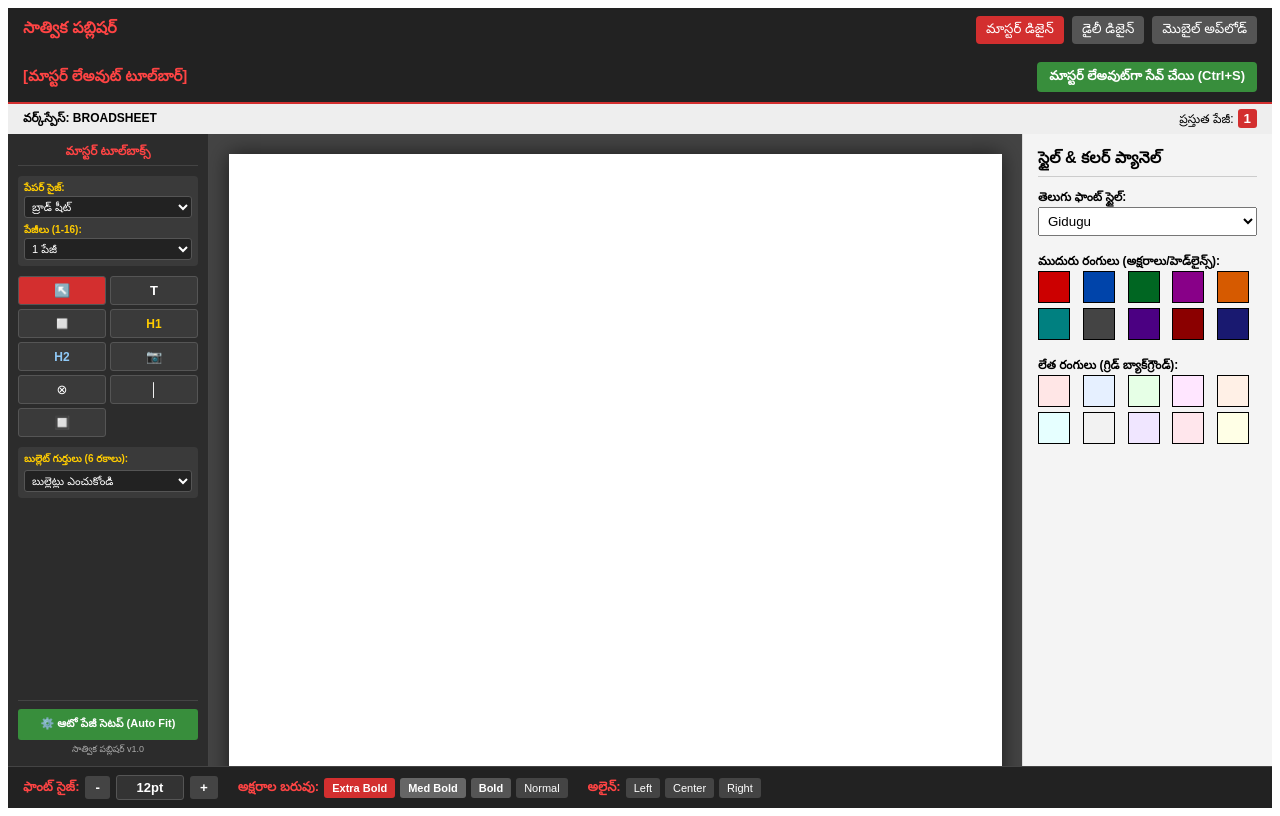
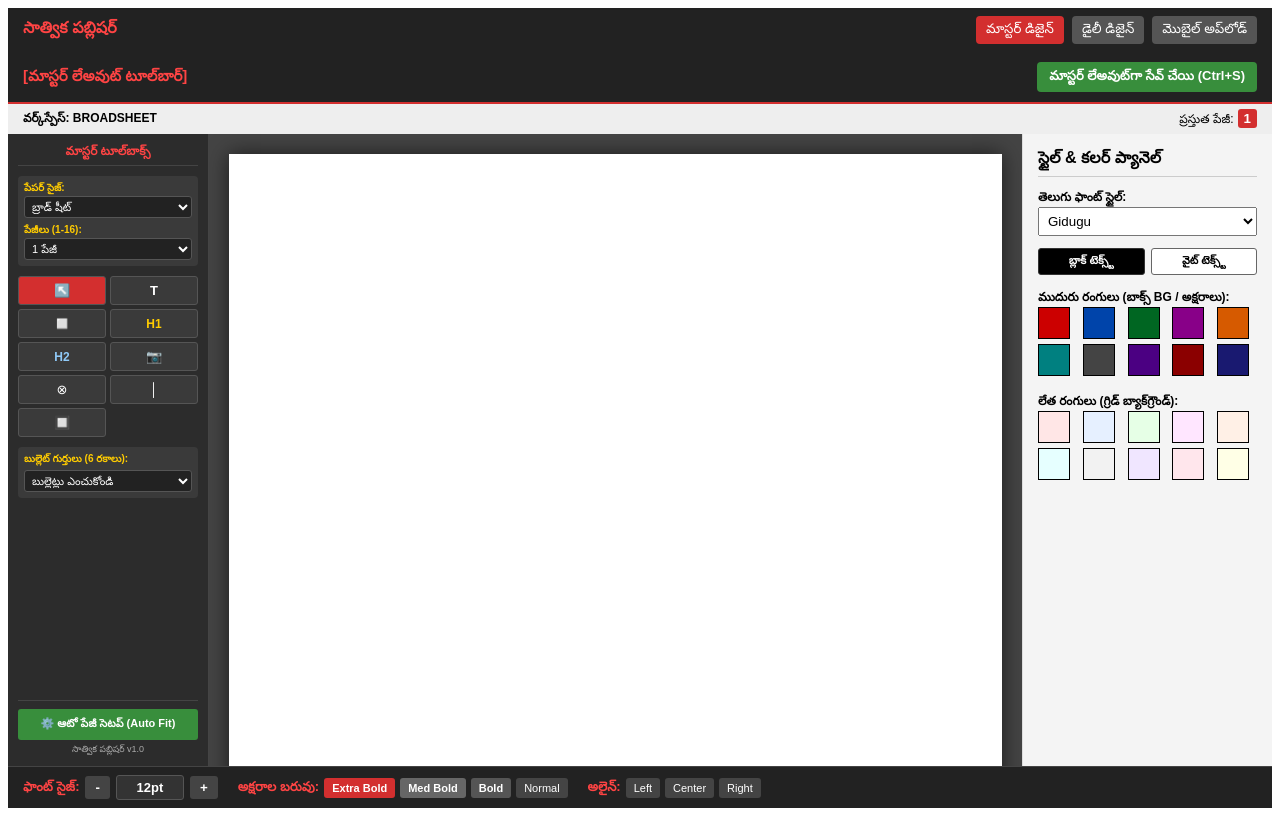
Before and after one commit to jpd-123/yuvagalam-newspaper-design, a React (Vite) app: page / in a window 1280 px wide. Built offline with nearby package versions, Linux system fonts and the light colour scheme.

Commit message:
Enhance RightStylePanel with default font and buttons
Added default selectedFont prop and updated button styles.

```diff
--- a/src/components/Panels/RightStylePanel.jsx
+++ b/src/components/Panels/RightStylePanel.jsx
@@ -1,7 +1,7 @@
 import React from 'react';
 import { DARK_COLORS, LIGHT_COLORS, ESSENTIAL_FONTS } from '../../constants/themeConstants';
 
-export const RightStylePanel = ({ onColorSelect, onFontSelect }) => {
+export const RightStylePanel = ({ onColorSelect, onFontSelect, selectedFont = 'Gidugu' }) => {
   return (
     <div style={{ width: '250px', background: '#f4f4f4', borderLeft: '1px solid #ddd', padding: '15px', height: '100vh', boxSizing: 'border-box', overflowY: 'auto' }}>
       <h4 style={{ margin: '0 0 10px 0', borderBottom: '1px solid #ccc', paddingBottom: '5px' }}>
@@ -10,16 +10,35 @@ export const RightStylePanel = ({ onColorSelect, onFontSelect }) => {
 
       <label style={{ fontSize: '12px', fontWeight: 'bold' }}>తెలుగు ఫాంట్ స్టైల్:</label>
       <select
+        value={selectedFont}
         onMouseDown={(e) => e.stopPropagation()}
         onChange={(e) => onFontSelect(e.target.value)}
-        style={{ width: '100%', marginBottom: '15px', padding: '5px' }}
+        style={{ width: '100%', marginBottom: '12px', padding: '5px' }}
       >
         {ESSENTIAL_FONTS.map((font, idx) => (
           <option key={idx} value={font}>{font}</option>
         ))}
       </select>
 
-      <label style={{ fontSize: '12px', fontWeight: 'bold' }}>ముదురు రంగులు (అక్షరాలు/హెడ్‌లైన్స్):</label>
+      {/* బ్లాక్ & వైట్ అక్షరాల రంగు బటన్లు */}
+      <div style={{ display: 'flex', gap: '6px', marginBottom: '12px' }}>
+        <button
+          onMouseDown={(e) => e.preventDefault()}
+          onClick={() => onColorSelect('DARK', '#000000', 'TEXT_ONLY')}
+          style={{ flex: 1, background: '#000000', color: '#ffffff', border: '1px solid #333', padding: '5px', borderRadius: '3px', fontSize: '11px', fontWeight: 'bold', cursor: 'pointer' }}
+        >
+          బ్లాక్ టెక్స్ట్
+        </button>
+        <button
+          onMouseDown={(e) => e.preventDefault()}
+          onClick={() => onColorSelect('LIGHT', '#ffffff', 'TEXT_ONLY')}
+          style={{ flex: 1, background: '#ffffff', color: '#000000', border: '1px solid #666', padding: '5px', borderRadius: '3px', fontSize: '11px', fontWeight: 'bold', cursor: 'pointer' }}
+        >
+          వైట్ టెక్స్ట్
+        </button>
+      </div>
+
+      <label style={{ fontSize: '12px', fontWeight: 'bold' }}>ముదురు రంగులు (బాక్స్ BG / అక్షరాలు):</label>
       <div style={{ display: 'grid', gridTemplateColumns: 'repeat(5, 1fr)', gap: '5px', marginBottom: '15px' }}>
         {DARK_COLORS.map((color, idx) => (
           <div
@@ -27,7 +46,7 @@ export const RightStylePanel = ({ onColorSelect, onFontSelect }) => {
             onMouseDown={(e) => e.preventDefault()}
             onClick={() => onColorSelect('DARK', color)}
             style={{ width: '30px', height: '30px', background: color, cursor: 'pointer', border: '1px solid #000' }}
-            title="సెలెక్ట్ చేసిన పదాలకు రంగు మారుతుంది"
+            title="ముదురు రంగు: బాక్స్ BG లేదా టెక్స్ట్ కలర్ మారుతుంది (డార్క్ BG అయితే టెక్స్ట్ వైట్ అవుతుంది)"
           />
         ))}
       </div>
@@ -40,7 +59,7 @@ export const RightStylePanel = ({ onColorSelect, onFontSelect }) => {
             onMouseDown={(e) => e.preventDefault()}
             onClick={() => onColorSelect('LIGHT', color)}
             style={{ width: '30px', height: '30px', background: color, cursor: 'pointer', border: '1px solid #000' }}
-            title="సెలెక్ట్ చేసిన గ్రిడ్ బాక్స్‌కి మాత్రమే బ్యాక్‌గ్రౌండ్ మారుతుంది"
+            title="సెలెక్ట్ చేసిన గ్రిడ్ బాక్స్‌కి బ్యాక్‌గ్రౌండ్ మారుతుంది"
           />
         ))}
       </div>
```
